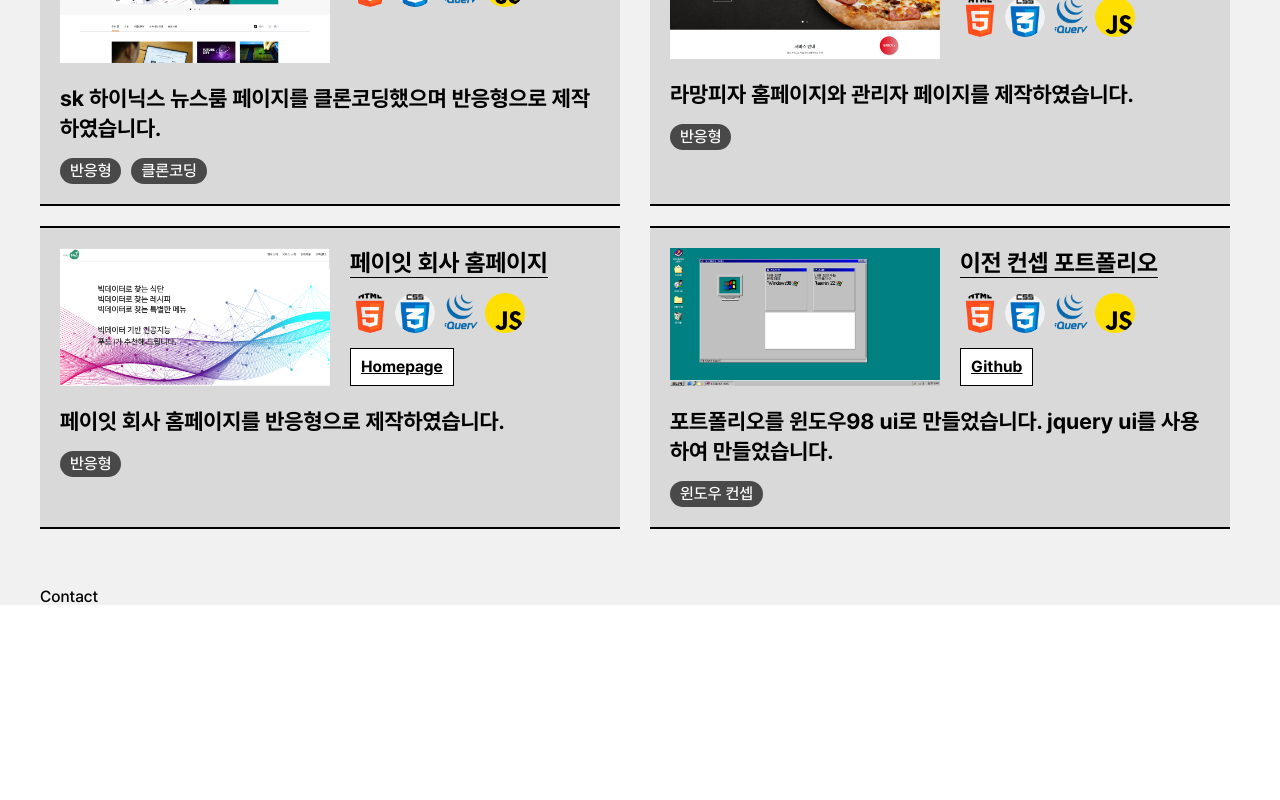
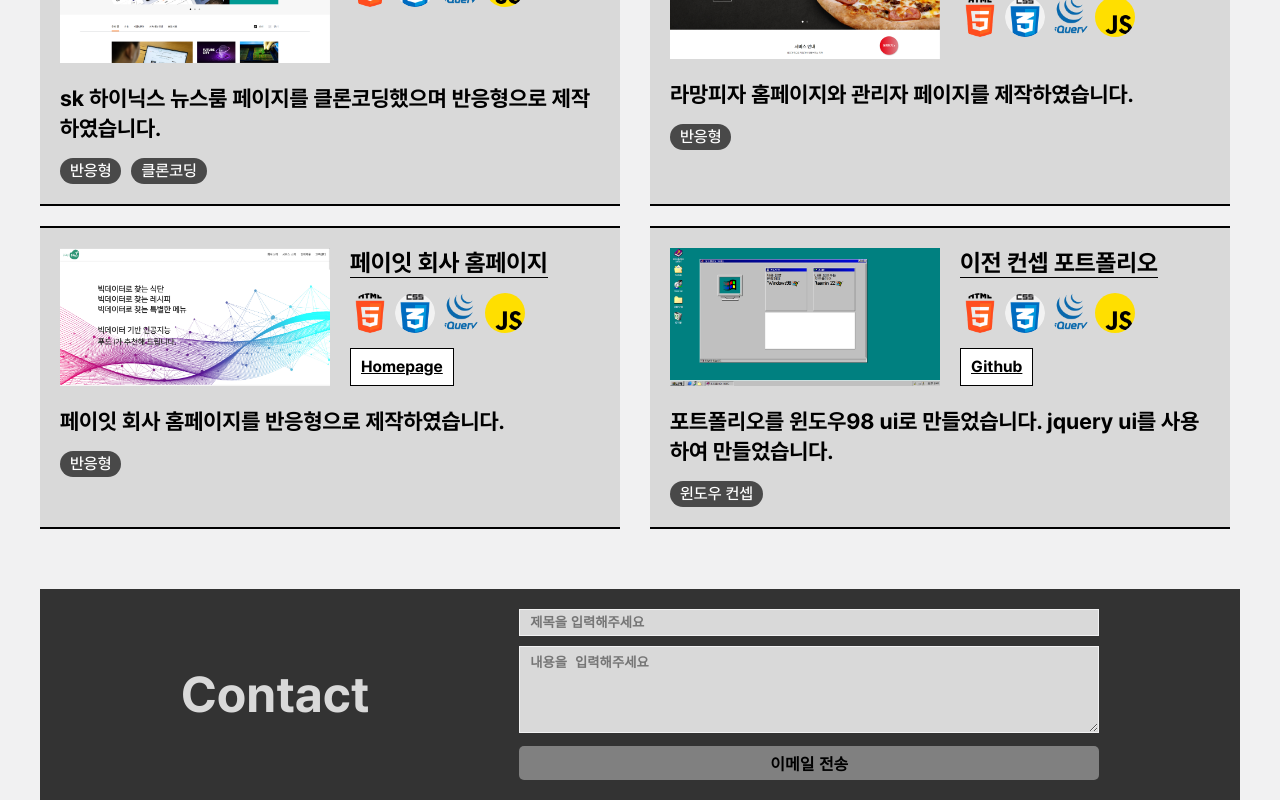
Before and after one commit to Taemin1234/portfolio_prac, a React (Create React App) app: page / in a window 1280 px wide. Shown: the part 2970-3770 px from the top of the page. Before the commit the page ends 3576 px from the top, so only its background shows below. Built offline with nearby package versions, Linux system fonts and the light colour scheme.

Commit message:
contact.js ui 만들기

```diff
--- a/src/component/Contact.js
+++ b/src/component/Contact.js
@@ -1,11 +1,93 @@
 import styled from "styled-components"
-import { React } from 'react';
+import React, { useState } from 'react';
+
+const Contact_wrap = styled.div`
+    width: 100%;
+    padding: 20px;
+    background-color: #333;
+    display: flex;
+    justify-content: center;
+    align-items: center;
+    gap: 150px;
+    box-sizing: border-box;
+
+    h2 {
+        font-size: 50px;
+        font-weight: 700;
+        color: #d9d9d9;
+    }
+`
+const Email_wrap = styled.div`
+    width: 50%;
+
+    form {
+        display: flex;
+        justify-content: flex-end;
+        flex-direction: column;
+        gap: 10px;
+    }
+`
+const Email_input = styled.input`
+    width: 100%;
+    background-color: #d9d9d9;
+    border: solid 1px #f1f1f2;
+    color: #000;
+    font-weight: 700;
+    padding: 5px 10px;
+    box-sizing: border-box;
+`
+const Email_btn = styled.button`
+    border-radius: 5px;
+    padding: 5px;
+    background-color: #808080;
+    color: #000;
+    font-size: 16px;
+    font-weight: 700;
+    text-align: center;
+    border: none;
+    cursor: pointer;
+
+    &:hover {
+        background-color: #fff;
+    }
+`
 
 function Contact() {
+    const defaultEmail = 'example@example.com';  // 기본 이메일 주소 설정
+    const [subject, setSubject] = useState('');
+    const [message, setMessage] = useState('');
+
+    const handleSubmit = async (e) => {
+        e.preventDefault();
+        const response = await fetch('/send-email', {
+        method: 'POST',
+        headers: {
+            'Content-Type': 'application/json'
+        },
+        body: JSON.stringify({ email: defaultEmail, subject, message })
+        });
+        if (response.ok) {
+        alert('이메일이 성공적으로 전송되었습니다.');
+        } else {
+        alert('이메일 전송에 실패했습니다.');
+        }
+    };
+
     return (
-        <div>
-            <h1>Contact</h1>
-        </div>
+        <Contact_wrap>
+            <h2>Contact</h2>
+            <Email_wrap>
+                <form onSubmit={handleSubmit}>
+                    <div>
+                        <Email_input type="text" value={subject} onChange={(e) => setSubject(e.target.value)} placeholder="제목을 입력해주세요" required />
+                    </div>
+                    <div>
+                        <Email_input as='textarea' rows={5} value={message} onChange={(e) => setMessage(e.target.value)} placeholder="내용을 입력해주세요" required/>
+                    </div>
+                    <Email_btn type="submit">이메일 전송</Email_btn>
+                </form>
+            </Email_wrap>
+        </Contact_wrap>
     )
 }
 
```
